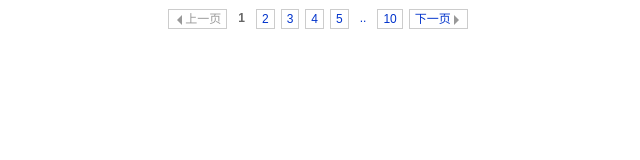
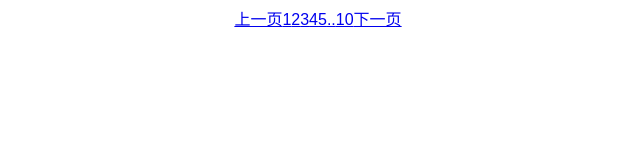
Before and after one commit to chriswong/zxui, a website: page examples/pager.html in a window 1280 px wide. Shown: the whole page, without its empty margins (0-640 px from the left). Drawn offline with Linux system fonts and the light colour scheme.

Commit message:
rename default prefix

```diff
--- a/src/css/calendar.less
+++ b/src/css/calendar.less
@@ -1,4 +1,4 @@
-@cal-prefix: ecl-hotel-ui-cal;
+@cal-prefix: ecl-ui-cal;
 
 .@{cal-prefix} h3,
 .@{cal-prefix}-pre,
--- a/src/css/city.less
+++ b/src/css/city.less
@@ -1,4 +1,4 @@
-@city-prefix: ecl-hotel-ui-city;
+@city-prefix: ecl-ui-city;
 
 .@{city-prefix} {
     width: 360px;
--- a/src/css/pager.less
+++ b/src/css/pager.less
@@ -1,4 +1,4 @@
-@pager-prefix: ecl-left_hotel-ui-pager;
+@pager-prefix: ecl-ui-pager;
 
 .@{pager-prefix} {
     display: inline-block;
--- a/src/css/tip.less
+++ b/src/css/tip.less
@@ -1,4 +1,4 @@
-@tip-prefix: ecl-hotel-ui-tip;
+@tip-prefix: ecl-ui-tip;
 @tip-border-color: #c1d5ea;
 @tip-border-width: 8px;
 @tip-background-color: #e2eefa;
```
